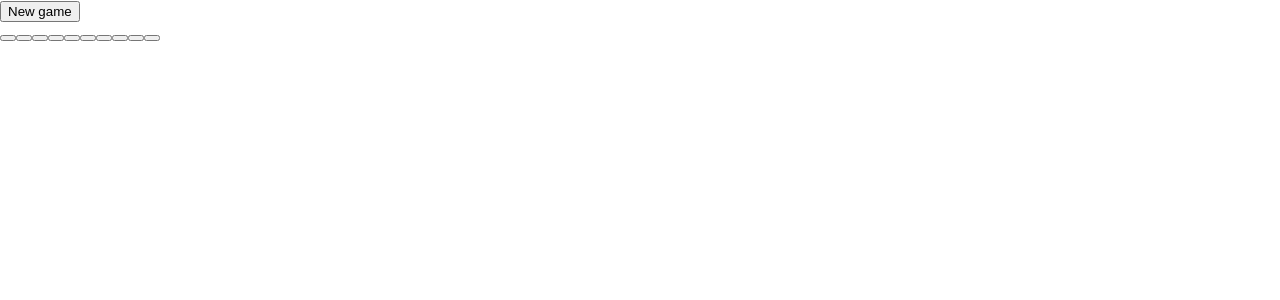
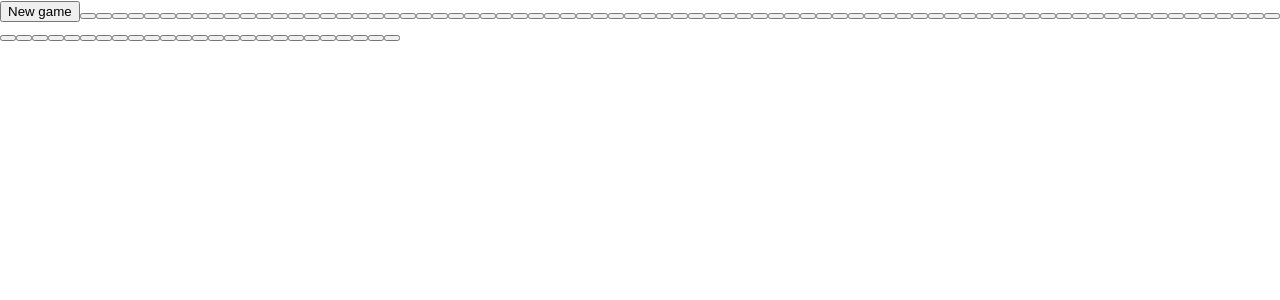
Before and after one commit to fojilunhussain/battleships-mobx, a React (Create React App) app: page / in a window 1280 px wide. Both pictures are taken after a click on the button "New game". Shown: the top 300 px of the page. Built offline with nearby package versions, Linux system fonts and the light colour scheme.

Commit message:
makes 100 buttons for player board

```diff
--- a/src/Components/Battleships.tsx
+++ b/src/Components/Battleships.tsx
@@ -25,9 +25,9 @@ const BattleshipsRaw = (props: IInjectedProps) => {
         <>
             <button onClick = {() => {generateBoards()}}>
                 New game
-            </button><br />
+            </button>
 
-            {playerBoard!.map(row => (<button></button>))}
+            {playerBoard!.map(row => row.map(column => <button></button>))}
         </>
     );
 }
```
